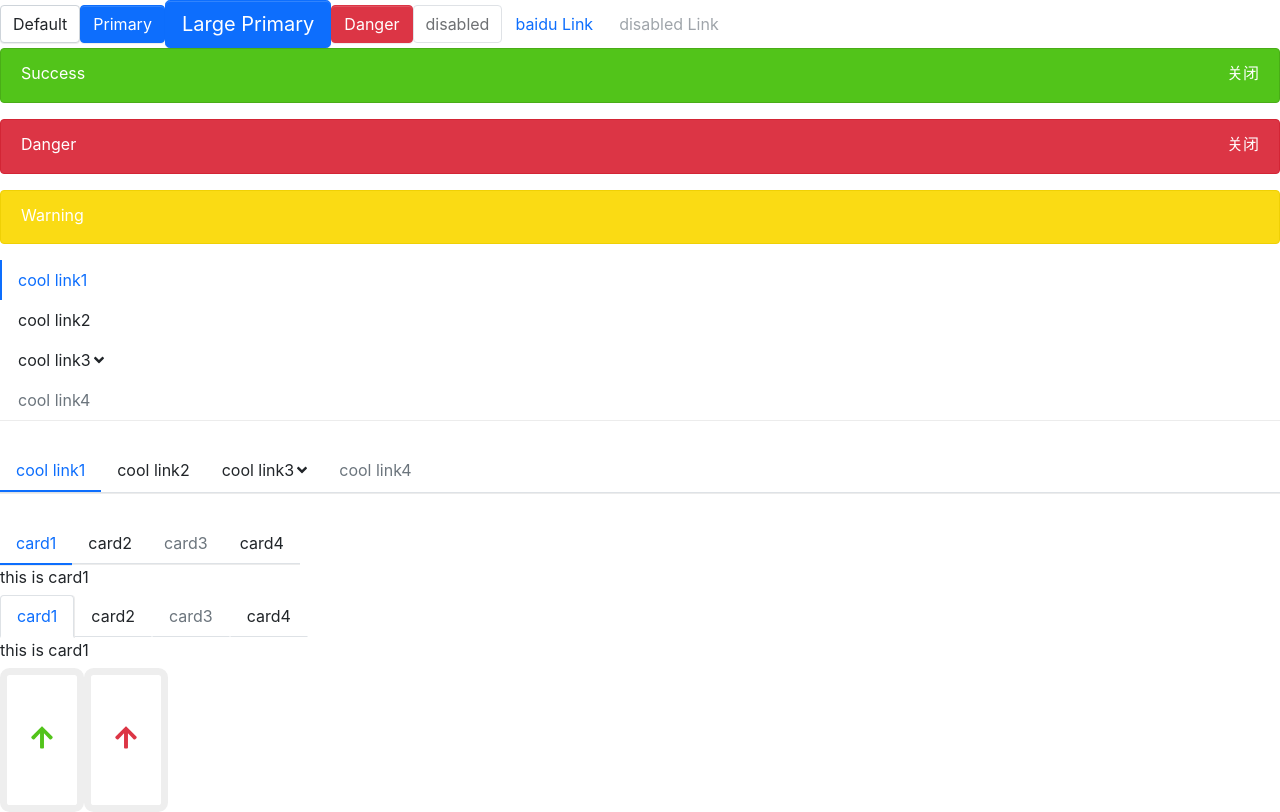
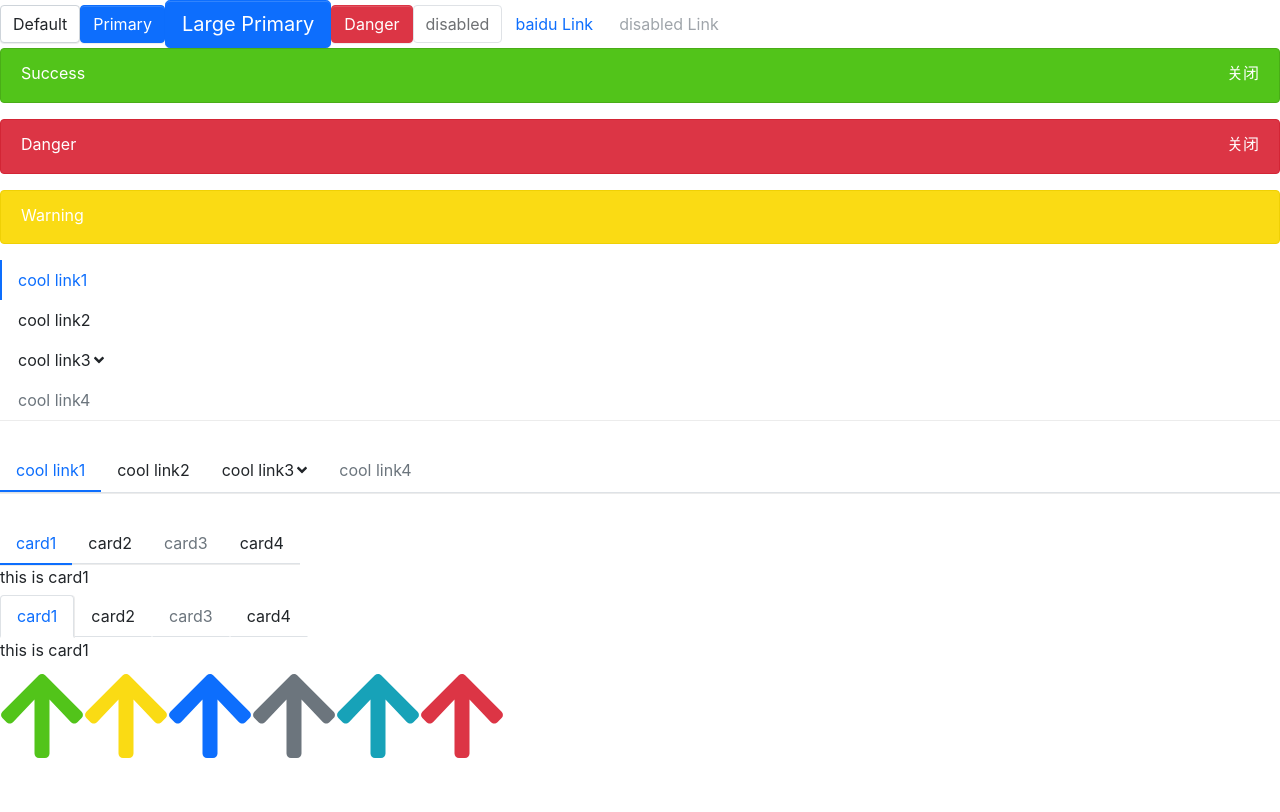
Before and after one commit to rayhomie/rayhomieui, a React (Create React App) app: page / in a window 1280 px wide. Built offline with nearby package versions, Linux system fonts and the light colour scheme.

Commit message:
app.index

```diff
--- a/src/App.tsx
+++ b/src/App.tsx
@@ -101,9 +101,14 @@ function App() {
           </TabItem>
           <li>111</li>
         </Tabs>
+        <Icon icon='arrow-down' size='6x' rotation={180} theme='success' />
+        <Icon icon='arrow-down' size='6x' rotation={180} theme='warning' />
+        <Icon icon='arrow-down' size='6x' rotation={180} theme='primary' />
+        <Icon icon='arrow-down' size='6x' rotation={180} theme='secondary' />
+        <Icon icon='arrow-down' size='6x' rotation={180} theme='info' />
+        <Icon icon='arrow-down' size='6x' rotation={180} theme='danger' />
       </div>
-      <Icon icon='arrow-down' size='6x' rotation={180} border theme='success' />
-      <Icon icon='arrow-down' size='6x' rotation={180} border theme='danger' />
+
     </div>
   );
 }
```
